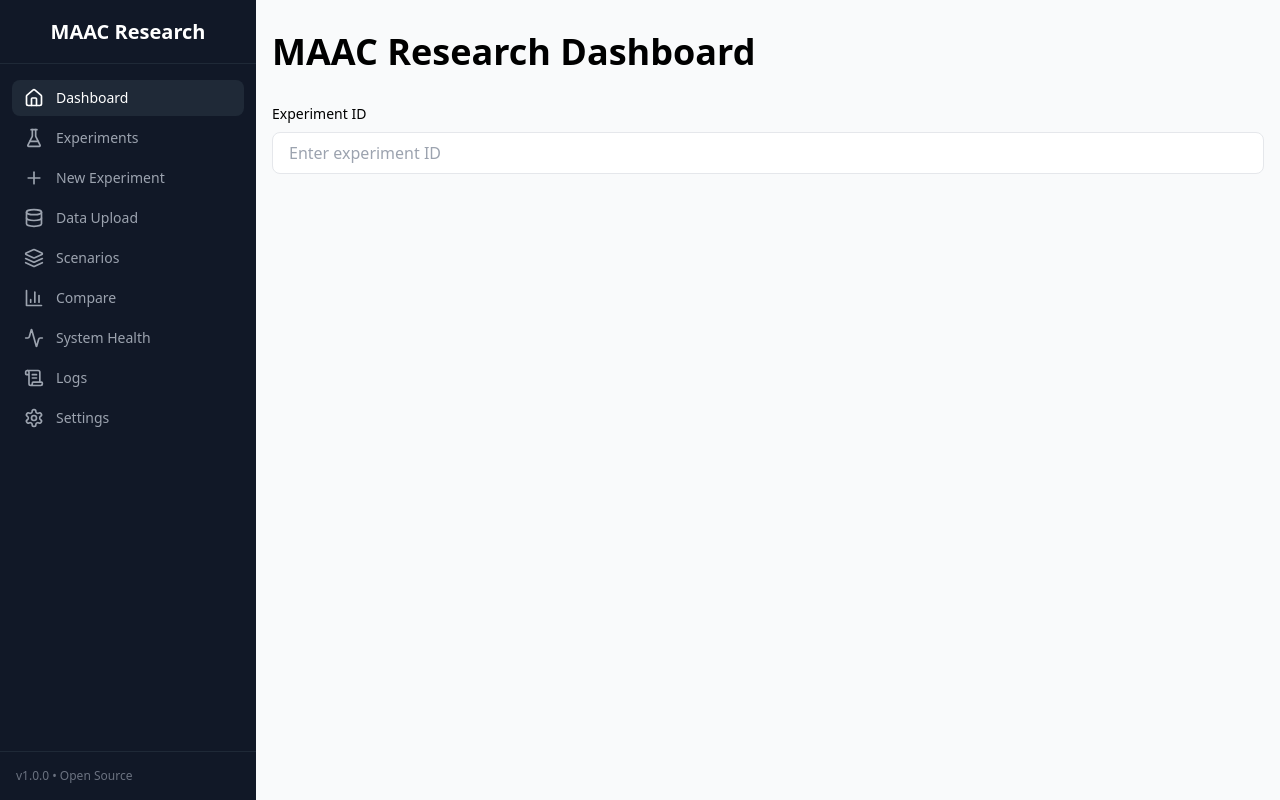
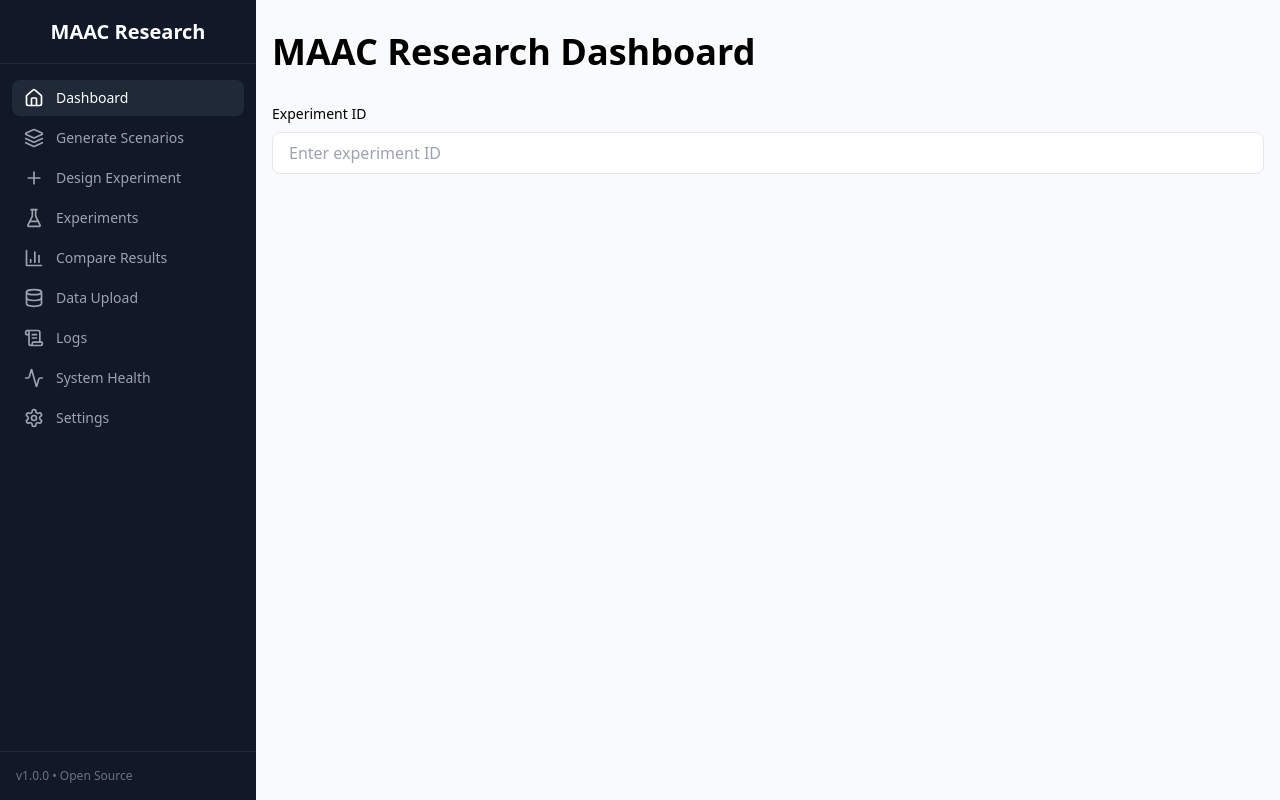
Before and after one commit to Doleha/maac-research-platform, a Next.js app in the folder apps/dashboard/: page / in a window 1280 px wide. Built offline with nearby package versions, Linux system fonts and the light colour scheme; no server answers.

Commit message:
style: Update sidebar navigation items for clarity and organization

```diff
--- a/apps/dashboard/src/components/sidebar.tsx
+++ b/apps/dashboard/src/components/sidebar.tsx
@@ -17,13 +17,15 @@ import { cn } from '@/lib/utils';
 
 const navigation = [
   { name: 'Dashboard', href: '/', icon: Home },
+  // Workflow order: Generate → Design → Run → Analyze
+  { name: 'Generate Scenarios', href: '/scenarios/generate', icon: Layers },
+  { name: 'Design Experiment', href: '/experiments/new', icon: Plus },
   { name: 'Experiments', href: '/experiments', icon: FlaskConical },
-  { name: 'New Experiment', href: '/experiments/new', icon: Plus },
+  { name: 'Compare Results', href: '/experiments/compare', icon: BarChart3 },
+  // Utilities
   { name: 'Data Upload', href: '/data', icon: Database },
-  { name: 'Scenarios', href: '/scenarios/generate', icon: Layers },
-  { name: 'Compare', href: '/experiments/compare', icon: BarChart3 },
+  { name: 'Logs', href: '/logs', icon: ScrollText },
   { name: 'System Health', href: '/system', icon: Activity },
-  { name: 'Logs', href: '/logs', icon: ScrollText },
   { name: 'Settings', href: '/settings', icon: Settings },
 ];
 
```
